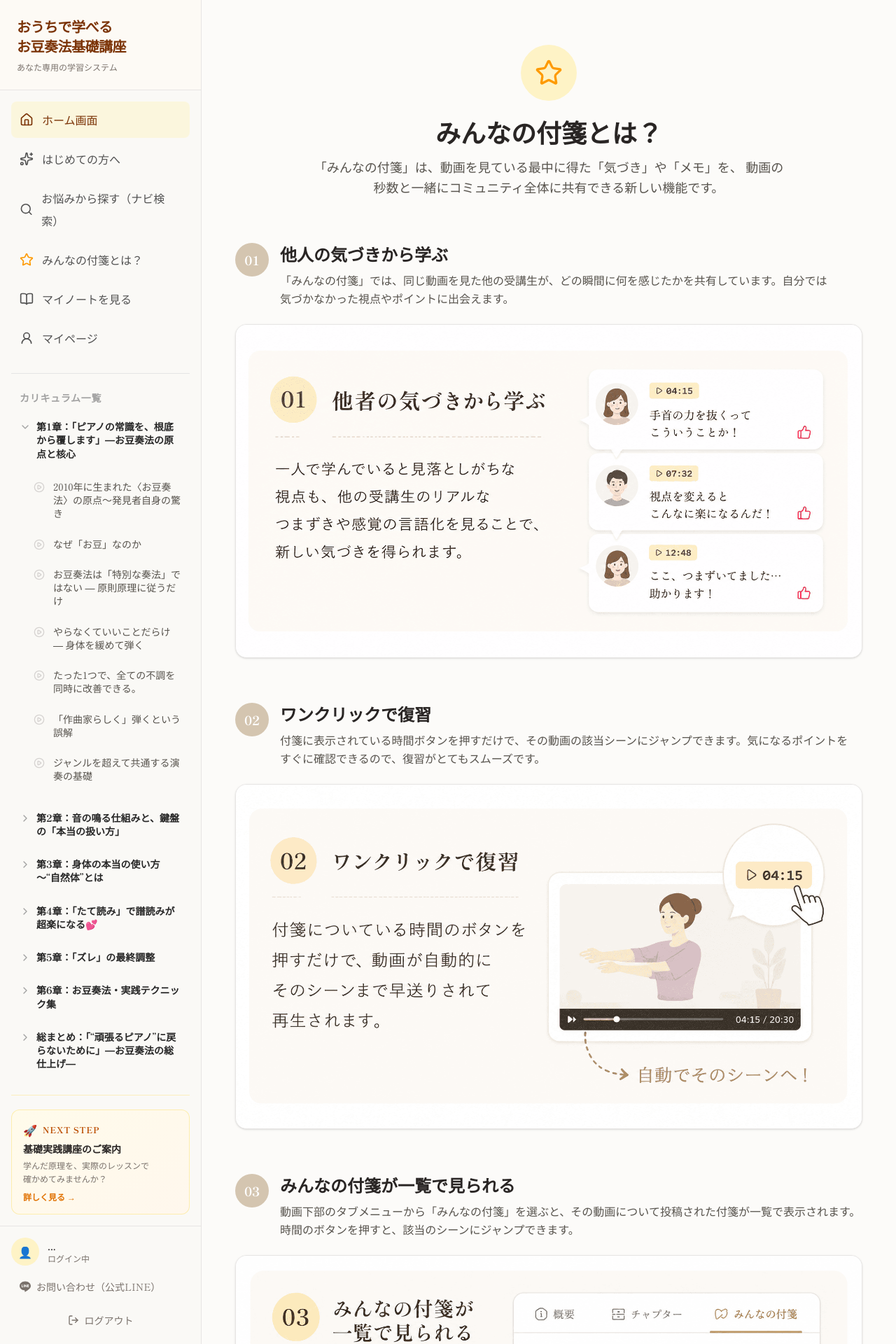
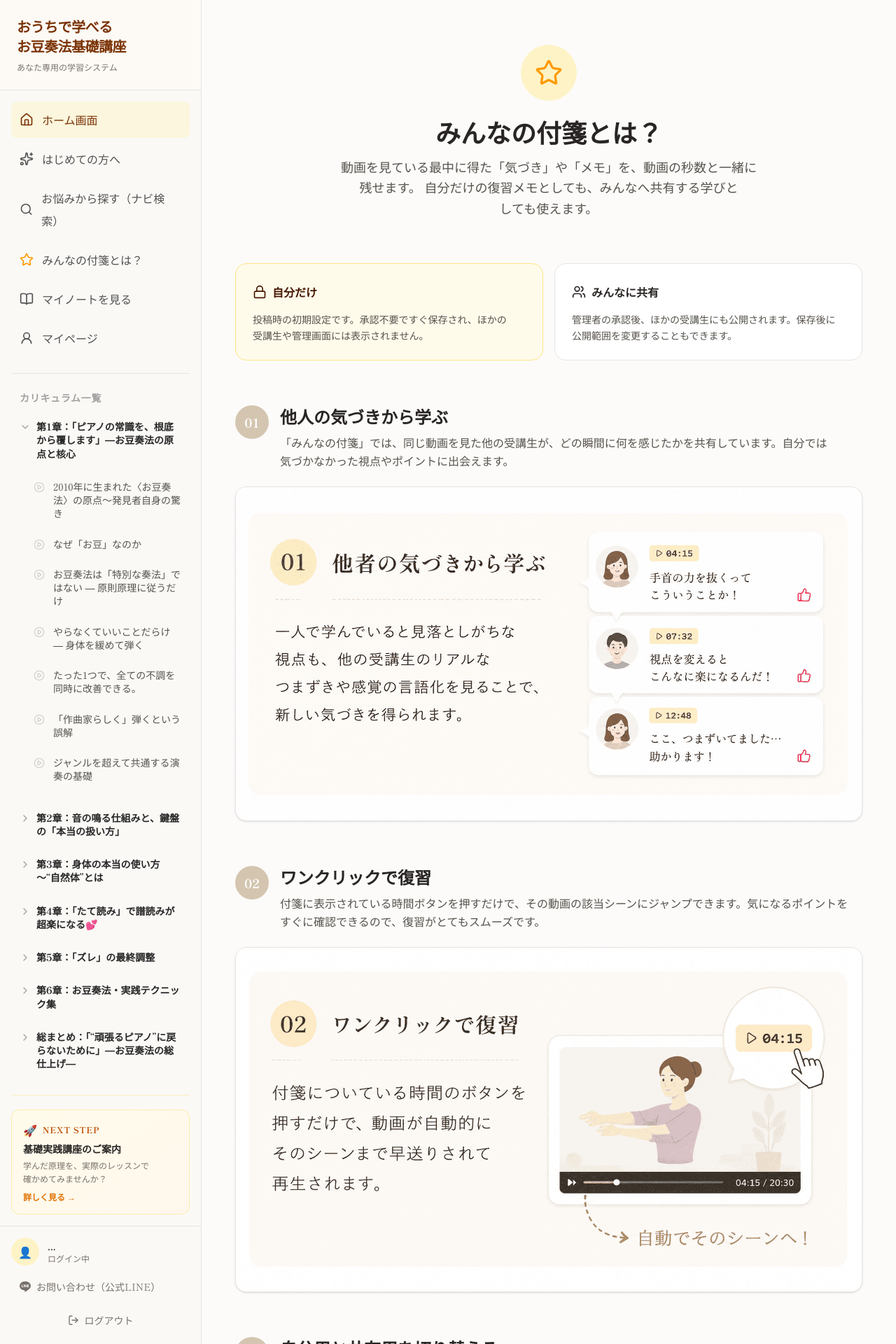
Before and after one commit to 3tfworks/omame-lms, a Next.js app: page /ja/lms/bookmarks-guide in a window 1280 px wide. Shown: the top 1920 px of the page at 70% size. Built offline with nearby package versions, Linux system fonts and the light colour scheme; no server answers.

Commit message:
docs(bookmarks): explain private and shared notes

```diff
--- a/src/app/[lang]/lms/bookmarks-guide/page.tsx
+++ b/src/app/[lang]/lms/bookmarks-guide/page.tsx
@@ -3,7 +3,7 @@
 import React from "react";
 import Link from "next/link";
 import Image from "next/image";
-import { CheckCircle2, Star } from "lucide-react";
+import { CheckCircle2, Lock, Star, Users } from "lucide-react";
 import { motion } from "framer-motion";
 
 // 各ステップのデータ定義
@@ -22,8 +22,8 @@ const steps = [
   },
   {
     number: "03",
-    title: "みんなの付箋が一覧で見られる",
-    description: "動画下部のタブメニューから「みんなの付箋」を選ぶと、その動画について投稿された付箋が一覧で表示されます。時間のボタンを押すと、該当のシーンにジャンプできます。",
+    title: "自分用と共有用を切り替える",
+    description: "動画下部の「付箋」タブでは、「自分の付箋」と「みんなの付箋」を切り替えられます。時間のボタンを押すと、該当のシーンにジャンプできます。",
     image: "/images/bookmarks-guide-03.png",
   },
   {
@@ -51,9 +51,30 @@ export default function BookmarksGuidePage() {
           みんなの付箋とは？
         </h1>
         <p className="text-lg text-stone-600 max-w-2xl mx-auto leading-relaxed">
-          「みんなの付箋」は、動画を見ている最中に得た「気づき」や「メモ」を、
-          動画の秒数と一緒にコミュニティ全体に共有できる新しい機能です。
+          動画を見ている最中に得た「気づき」や「メモ」を、動画の秒数と一緒に残せます。
+          自分だけの復習メモとしても、みんなへ共有する学びとしても使えます。
         </p>
+      </div>
+
+      <div className="grid gap-4 md:grid-cols-2">
+        <div className="rounded-2xl border border-amber-200 bg-amber-50 p-6">
+          <div className="mb-3 flex items-center gap-2 font-bold text-amber-950">
+            <Lock size={20} />
+            自分だけ
+          </div>
+          <p className="text-sm leading-relaxed text-stone-600">
+            投稿時の初期設定です。承認不要ですぐ保存され、ほかの受講生や管理画面には表示されません。
+          </p>
+        </div>
+        <div className="rounded-2xl border border-stone-200 bg-white p-6">
+          <div className="mb-3 flex items-center gap-2 font-bold text-stone-800">
+            <Users size={20} />
+            みんなに共有
+          </div>
+          <p className="text-sm leading-relaxed text-stone-600">
+            管理者の承認後、ほかの受講生にも公開されます。保存後に公開範囲を変更することもできます。
+          </p>
+        </div>
       </div>
 
       {/* ステップ一覧（1枚ずつ大きく表示） */}
```
